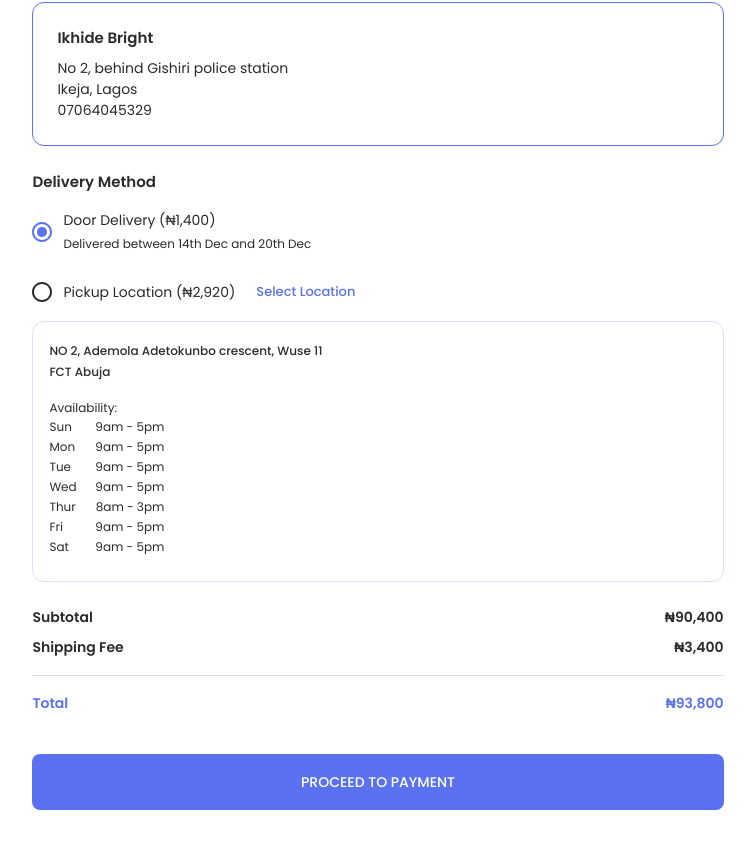
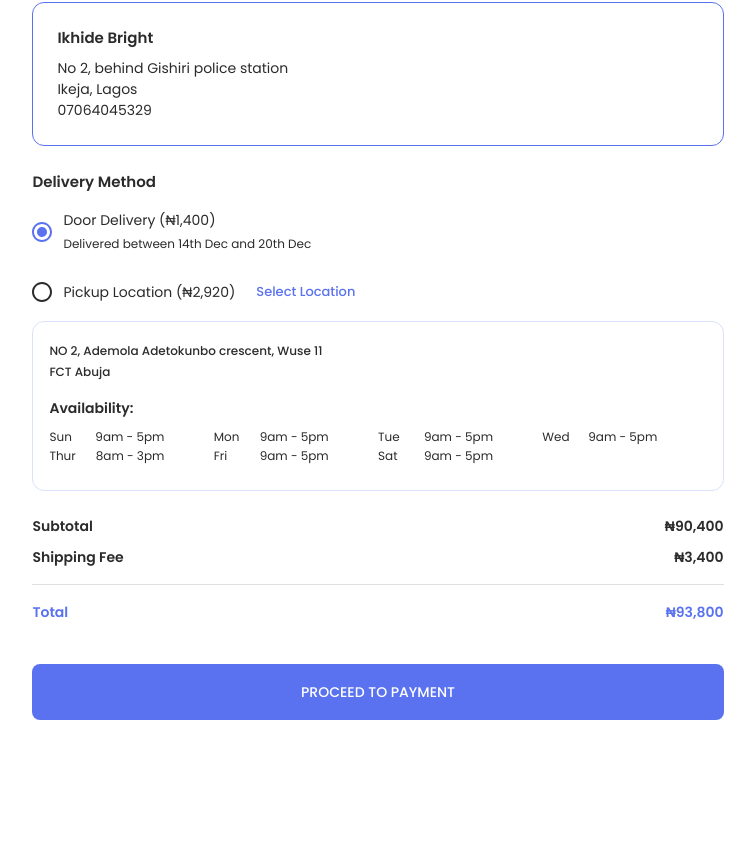
Before and after one commit to Brisev/store-frontend-next, a Next.js app: page /store/checkout in a window 1280 px wide. Shown: the part 621-1469 px from the top of the page, without its empty margins (262-1017 px from the left). After the commit the page ends 1381 px from the top, so only its background shows below. Built offline with nearby package versions, Linux system fonts and the light colour scheme.

Commit message:
modify checkout page modals

```diff
--- a/components/AddressBook/AddressBookCreateAndUpdate.tsx
+++ b/components/AddressBook/AddressBookCreateAndUpdate.tsx
@@ -1,4 +1,4 @@
-import { Box, Button, Grid, TextField } from "@mui/material";
+import { Box, Button, Grid, TextField } from '@mui/material';
 
 const AddressBookCreateAndUpdate = () => {
   return (
@@ -9,44 +9,44 @@ const AddressBookCreateAndUpdate = () => {
     >
       <Grid
         container
-        component="form"
+        component='form'
         rowSpacing={{ xs: 2, sm: 2, md: 2 }}
         columnSpacing={{ xs: 1, sm: 2, md: 2 }}
-        columns={{ xs: 12, sm: 6, md: 8, lg: 12 }}
+        columns={12}
         padding={0}
         // mx="auto"
       >
         <Grid item xs={6} sm={6} md={6} lg={6}>
-          <TextField placeholder="First Name" fullWidth size="small" />
+          <TextField placeholder='First Name' fullWidth size='small' />
         </Grid>
         <Grid item xs={6} sm={6} md={6} lg={6}>
-          <TextField placeholder="Last Name" fullWidth size="small" />
+          <TextField placeholder='Last Name' fullWidth size='small' />
         </Grid>
-        <Grid item xs={12} sm={4} md={4} lg={4}>
-          <TextField placeholder="Phone Number" fullWidth size="small" />
+        <Grid item xs={12} sm={12}>
+          <TextField placeholder='Phone Number' fullWidth size='small' />
         </Grid>
-        <Grid item xs={6} sm={4} md={4} lg={4}>
-          <TextField placeholder="State" fullWidth size="small" />
+        <Grid item xs={6} sm={6}>
+          <TextField placeholder='State' fullWidth size='small' />
         </Grid>
-        <Grid item xs={6} sm={4} md={4} lg={4}>
-          <TextField placeholder="City" fullWidth size="small" />
+        <Grid item xs={6} sm={6}>
+          <TextField placeholder='City' fullWidth size='small' />
         </Grid>
         <Grid item xs={12} sm={6} md={6} lg={6}>
           <TextField
-            placeholder="Address"
+            placeholder='Address'
             multiline
             rows={6}
             fullWidth
-            size="small"
+            size='small'
           />
         </Grid>
         <Grid item xs={12} sm={6} md={6} lg={6}>
           <TextField
-            placeholder="Additional Information"
+            placeholder='Additional Information'
             fullWidth
             multiline
             rows={6}
-            size="small"
+            size='small'
           />
         </Grid>
       </Grid>
--- a/components/AddressBook/AddressBookItem.tsx
+++ b/components/AddressBook/AddressBookItem.tsx
@@ -7,6 +7,7 @@ const AddressBookItem = ({
   onDeleteAddress,
   elevation = 0,
   showActionButtons = true,
+  position,
 }) => {
   return (
     <Card
@@ -15,7 +16,7 @@ const AddressBookItem = ({
         cursor: 'pointer',
         boxShadow: 0,
         borderWidth: '1px',
-        borderColor: '#DBE1FC',
+        borderColor: position === 1 ? 'primary.main' : '#DBE1FC',
         borderStyle: 'solid',
         borderRadius: 3,
       }}
--- a/components/Checkout/PickupLocationItem.tsx
+++ b/components/Checkout/PickupLocationItem.tsx
@@ -27,14 +27,27 @@ const PickupLocationItem = ({ elevation = 0 }) => {
           </Box>
         </Box>
         <Typography
-          variant='caption'
           display='block'
+          fontWeight={600}
+          fontSize={14}
           sx={{
             mt: 2,
+            mb: 1,
           }}
         >
           Availability:
         </Typography>
+        <Box
+          sx={{
+            display: 'grid',
+            gridTemplateColumns: {
+              xs: 'repeat(2, 1fr)',
+              sm: 'repeat(2, 1fr)',
+              md: 'repeat(3, 1fr)',
+              lg: 'repeat(4, 1fr)',
+            },
+          }}
+        >
           <Box display='flex' justifyContent='space-between' width={115}>
             <Typography variant='caption' display='block'>
               Sun
@@ -91,6 +104,7 @@ const PickupLocationItem = ({ elevation = 0 }) => {
               9am - 5pm
             </Typography>
           </Box>
+        </Box>
       </CardContent>
     </Card>
   );
--- a/components/Checkout/StepOne.tsx
+++ b/components/Checkout/StepOne.tsx
@@ -76,6 +76,7 @@ const CheckoutStepOne = () => {
                     elevation={1}
                     showActionButtons={false}
                     onDeleteAddress={() => console.log()}
+                    position={index + 1}
                   />
                 </Suspense>
               </Grid>
```
Lines whose indentation alone changed are shown as unchanged.
